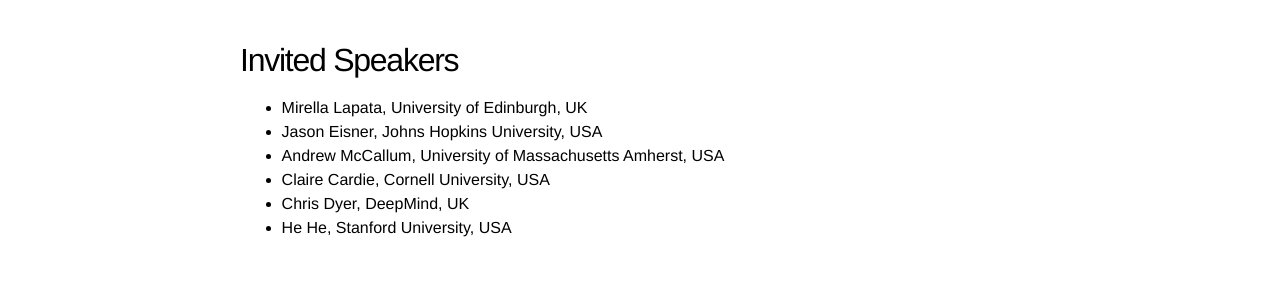
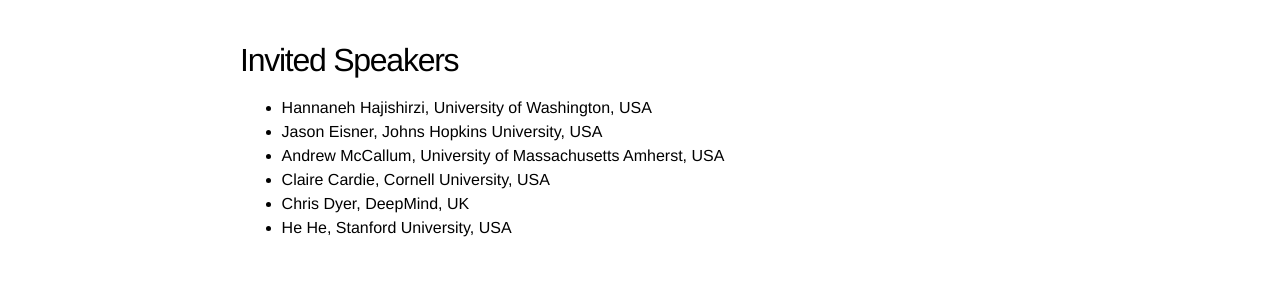
Before and after one commit to structuredprediction/structuredprediction.github.io, a Jekyll site: the page built from SPNLP19/3_schedule.md, in a window 1280 px wide. Shown: the part 201-492 px from the top of the page. Built offline with Jekyll 4.4.1, drawn with Linux system fonts in a browser that asks for light colours.

Commit message:
change of speaker

```diff
--- a/SPNLP19/3_schedule.md
+++ b/SPNLP19/3_schedule.md
@@ -7,7 +7,7 @@
 
 ## Invited Speakers
 
-* Mirella Lapata, University of Edinburgh, UK
+* Hannaneh Hajishirzi, University of Washington, USA
 * Jason Eisner, Johns Hopkins University, USA
 * Andrew McCallum, University of Massachusetts Amherst, USA
 * Claire Cardie, Cornell University, USA
```
